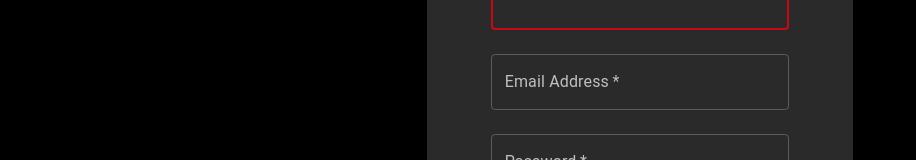
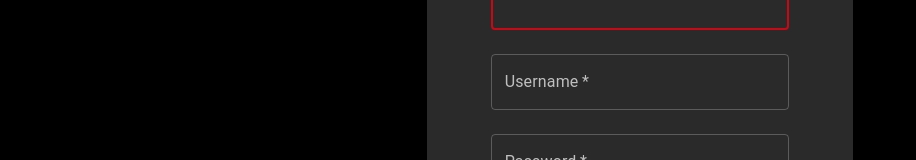
Before and after one commit to blackchapel/car-recommendation-system, a React (Create React App) app in the folder frontend/: page /auth/signup in a window 1280 px wide. Shown: the part 320-480 px from the top of the page, without its empty margins (0-916 px from the left). Built offline with nearby package versions, Linux system fonts and the light colour scheme.

Commit message:
added loader

```diff
--- a/frontend/src/pages/Account.jsx
+++ b/frontend/src/pages/Account.jsx
@@ -123,7 +123,7 @@ const Account = () => {
                     letterSpacing: "0.1rem",
                   }}
                 >
-                  Email
+                  Username
                 </Typography>
                 <Typography
                   variant="h6"
--- a/frontend/src/pages/Login.jsx
+++ b/frontend/src/pages/Login.jsx
@@ -5,6 +5,7 @@ import CssBaseline from "@mui/material/CssBaseline";
 import TextField from "@mui/material/TextField";
 import FormControlLabel from "@mui/material/FormControlLabel";
 import Checkbox from "@mui/material/Checkbox";
+import CircularProgress from "@mui/material/CircularProgress";
 import Link from "@mui/material/Link";
 import Paper from "@mui/material/Paper";
 import Box from "@mui/material/Box";
@@ -18,17 +19,22 @@ import { loginPost } from "../apis/auth";
 const Login = () => {
   const navigate = useNavigate();
 
+  const [isLoading, setIsLoading] = React.useState(false);
+
   const handleSubmit = async (event) => {
     try {
+      setIsLoading(true);
       event.preventDefault();
       const data = new FormData(event.currentTarget);
       const response = await loginPost({
-        email: data.get("email"),
+        email: data.get("username"),
         password: data.get("password"),
       });
       localStorage.setItem("user", JSON.stringify(response));
+      setIsLoading(false);
       navigate("/", { replace: true });
     } catch (error) {
+      setIsLoading(false);
       console.error(error);
     }
   };
@@ -80,10 +86,10 @@ const Login = () => {
                 margin="normal"
                 required
                 fullWidth
-                id="email"
-                label="Email Address"
-                name="email"
-                autoComplete="email"
+                id="username"
+                label="Username"
+                name="username"
+                autoComplete="username"
                 autoFocus
               />
               <TextField
@@ -100,6 +106,23 @@ const Login = () => {
                 control={<Checkbox value="remember" color="primary" />}
                 label="Remember me"
               />
+
+              {isLoading ? (
+                <Button
+                  type="submit"
+                  fullWidth
+                  variant="contained"
+                  sx={{ mt: 3, mb: 2 }}
+                >
+                  <CircularProgress
+                    sx={{
+                      color: "#fff",
+                    }}
+                    size={30}
+                    thickness={4}
+                  />
+                </Button>
+              ) : (
                 <Button
                   type="submit"
                   fullWidth
@@ -108,6 +131,8 @@ const Login = () => {
                 >
                   Log in
                 </Button>
+              )}
+
               <Grid container>
                 <Grid item xs></Grid>
                 <Grid item>
--- a/frontend/src/pages/Signup.jsx
+++ b/frontend/src/pages/Signup.jsx
@@ -2,6 +2,7 @@ import * as React from "react";
 import Avatar from "@mui/material/Avatar";
 import Button from "@mui/material/Button";
 import CssBaseline from "@mui/material/CssBaseline";
+import CircularProgress from "@mui/material/CircularProgress";
 import TextField from "@mui/material/TextField";
 import Link from "@mui/material/Link";
 import Paper from "@mui/material/Paper";
@@ -15,13 +16,15 @@ import { signupPost } from "../apis/auth";
 const Signup = () => {
   const navigate = useNavigate();
 
+  const [isLoading, setIsLoading] = React.useState(false);
+
   const handleSubmit = async (event) => {
     try {
       event.preventDefault();
       const data = new FormData(event.currentTarget);
       const response = await signupPost({
         name: data.get("name"),
-        email: data.get("email"),
+        email: data.get("username"),
         password: data.get("password"),
       });
       localStorage.setItem("user", JSON.stringify(response));
@@ -88,10 +91,10 @@ const Signup = () => {
                 margin="normal"
                 required
                 fullWidth
-                id="email"
-                label="Email Address"
-                name="email"
-                autoComplete="email"
+                id="username"
+                label="Username"
+                name="username"
+                autoComplete="username"
               />
               <TextField
                 margin="normal"
@@ -103,6 +106,23 @@ const Signup = () => {
                 id="password"
                 autoComplete="current-password"
               />
+
+              {isLoading ? (
+                <Button
+                  type="submit"
+                  fullWidth
+                  variant="contained"
+                  sx={{ mt: 3, mb: 2 }}
+                >
+                  <CircularProgress
+                    sx={{
+                      color: "#fff",
+                    }}
+                    size={30}
+                    thickness={4}
+                  />
+                </Button>
+              ) : (
                 <Button
                   type="submit"
                   fullWidth
@@ -111,6 +131,8 @@ const Signup = () => {
                 >
                   Sign up
                 </Button>
+              )}
+
               <Grid container>
                 <Grid item xs></Grid>
                 <Grid item>
```
Lines whose indentation alone changed are shown as unchanged.
